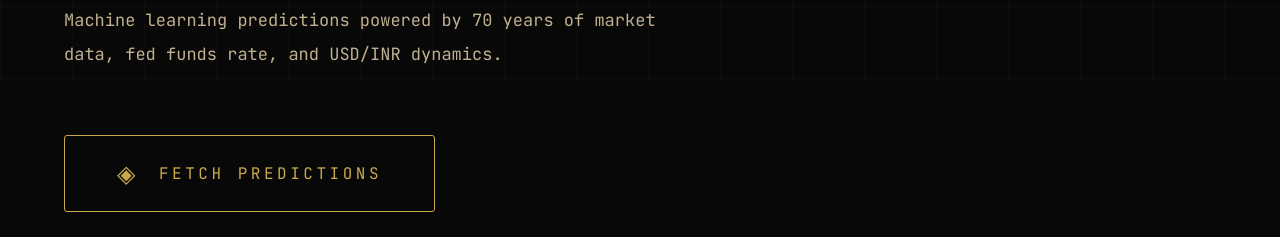
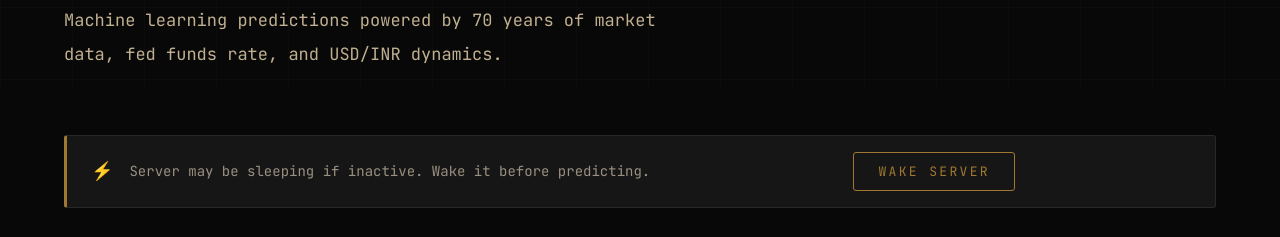
Before and after one commit to garvitwork/Frontend_Deploy, a plain HTML site: page index.html in a window 1280 px wide. Shown: the part 713-950 px from the top of the page. Drawn offline with nearby package versions, Linux system fonts and the light colour scheme; no server answers.

Commit message:
Wake server command

```diff
--- a/index.html
+++ b/index.html
@@ -32,6 +32,13 @@
       Gold<br/><em>Direction</em><br/>Oracle
     </h1>
     <p class="hero-sub">Machine learning predictions powered by 70 years of market data, fed funds rate, and USD/INR dynamics.</p>
+    <div class="wake-bar" id="wakeBar">
+      <span class="wake-icon">⚡</span>
+      <span class="wake-text">Server may be sleeping if inactive. Wake it before predicting.</span>
+      <button class="wake-btn" id="wakeBtn" onclick="wakeServer()">WAKE SERVER</button>
+      <span class="wake-status" id="wakeStatus"></span>
+    </div>
+
     <button class="predict-btn" id="predictBtn" onclick="fetchPredictions()">
       <span class="btn-icon">◈</span>
       <span class="btn-text">FETCH PREDICTIONS</span>
@@ -59,9 +66,7 @@
       <div class="summary-item">
         <div class="summary-label">LATEST GOLD PRICE</div>
         <div class="summary-value" id="latestPrice">—</div>
-        <div class="summary-note">International spot price · 24k · 10g · incl. GST
-
-        </div>
+        <div class="summary-note">Intl. spot · 24k · 10g · incl. GST</div>
       </div>
       <div class="summary-divider"></div>
       <div class="summary-item">
--- a/script.js
+++ b/script.js
@@ -233,3 +233,41 @@ function formatDate(dateStr) {
   const d = new Date(dateStr + "T00:00:00");
   return d.toLocaleDateString("en-IN", { day: "2-digit", month: "short" });
 }
+
+// ── Wake Server ───────────────────────────────────────────────
+async function wakeServer() {
+  const wakeBtn    = document.getElementById("wakeBtn");
+  const wakeStatus = document.getElementById("wakeStatus");
+
+  wakeBtn.disabled = true;
+  wakeStatus.className = "wake-status checking";
+  wakeStatus.textContent = "⏳ Waking server…";
+
+  const MAX_ATTEMPTS = 10;
+  const INTERVAL_MS  = 3000;
+
+  for (let attempt = 1; attempt <= MAX_ATTEMPTS; attempt++) {
+    wakeStatus.textContent = `⏳ Attempt ${attempt}/${MAX_ATTEMPTS}…`;
+    try {
+      const res = await fetch(`${API_BASE}/`, { signal: AbortSignal.timeout(5000) });
+      if (res.ok) {
+        wakeStatus.className = "wake-status awake";
+        wakeStatus.textContent = "✓ Server is awake! Ready to predict.";
+        wakeBtn.disabled = false;
+        wakeBtn.textContent = "WAKE AGAIN";
+        return;
+      }
+    } catch (e) {
+      // Still waking up — keep trying
+    }
+
+    if (attempt < MAX_ATTEMPTS) {
+      await new Promise(r => setTimeout(r, INTERVAL_MS));
+    }
+  }
+
+  // Failed after all attempts
+  wakeStatus.className = "wake-status failed";
+  wakeStatus.textContent = "✗ Server unreachable. Try again.";
+  wakeBtn.disabled = false;
+}
--- a/style.css
+++ b/style.css
@@ -451,3 +451,64 @@ footer {
   .cards-grid { grid-template-columns: 1fr 1fr; }
   header { flex-direction: column; align-items: flex-start; gap: 16px; }
 }
+
+/* ── Wake bar ── */
+.wake-bar {
+  display: flex;
+  align-items: center;
+  gap: 16px;
+  background: var(--surface-2);
+  border: 1px solid var(--border-dim);
+  border-left: 3px solid var(--gold-dim);
+  border-radius: var(--radius);
+  padding: 16px 24px;
+  margin-bottom: 32px;
+  flex-wrap: wrap;
+}
+
+.wake-icon {
+  font-size: 18px;
+  flex-shrink: 0;
+}
+
+.wake-text {
+  font-size: 14px;
+  color: var(--text-muted);
+  flex: 1;
+  min-width: 200px;
+}
+
+.wake-btn {
+  background: transparent;
+  border: 1px solid var(--gold-dim);
+  color: var(--gold-dim);
+  font-family: var(--font-mono);
+  font-size: 13px;
+  letter-spacing: 0.18em;
+  padding: 10px 24px;
+  cursor: pointer;
+  border-radius: var(--radius);
+  transition: all 0.25s ease;
+  white-space: nowrap;
+  flex-shrink: 0;
+}
+
+.wake-btn:hover {
+  background: var(--gold-dim);
+  color: var(--black);
+}
+
+.wake-btn:disabled {
+  opacity: 0.5;
+  cursor: not-allowed;
+}
+
+.wake-status {
+  font-size: 13px;
+  letter-spacing: 0.1em;
+  min-width: 160px;
+}
+
+.wake-status.checking { color: var(--text-muted); }
+.wake-status.awake    { color: var(--up); }
+.wake-status.failed   { color: var(--down); }
```
